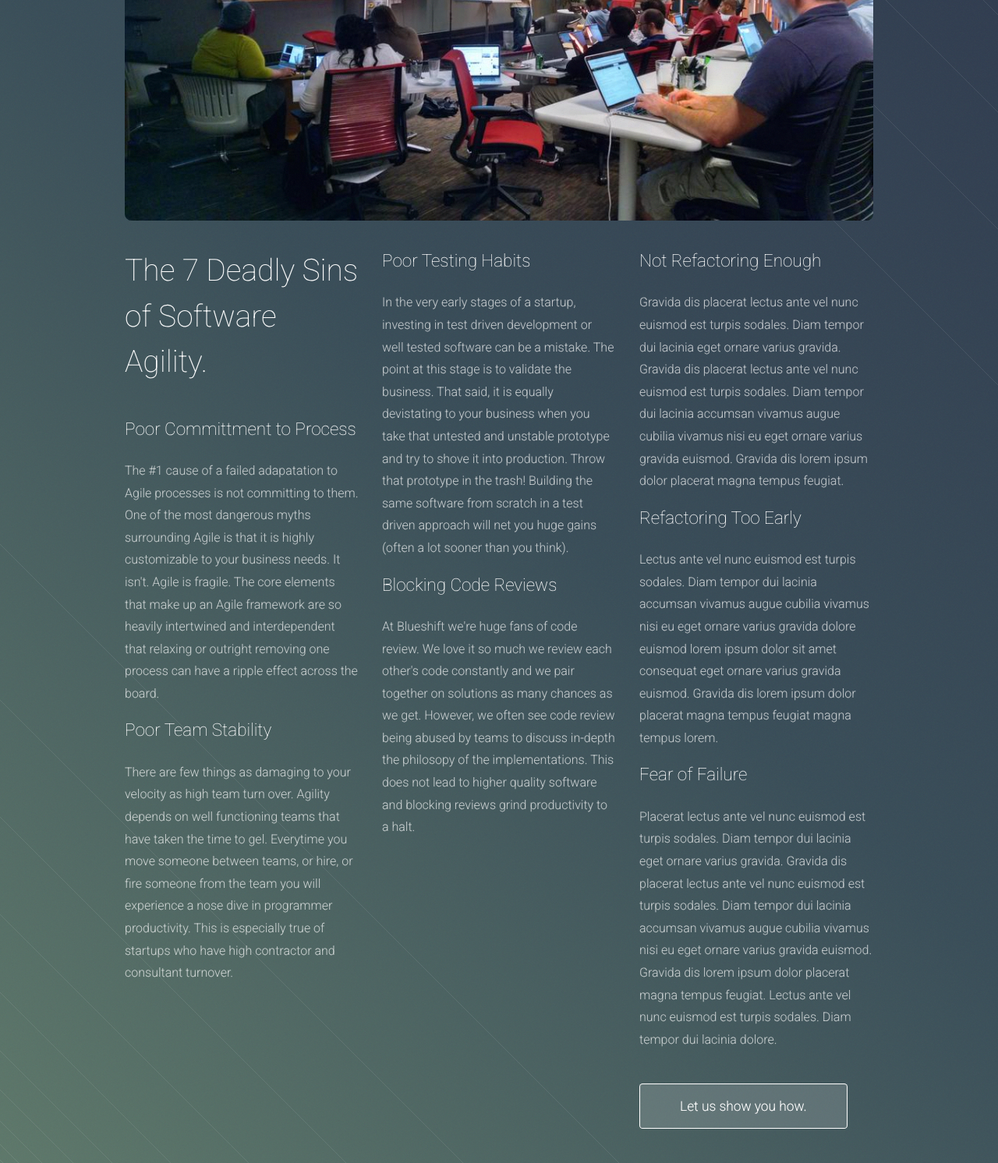
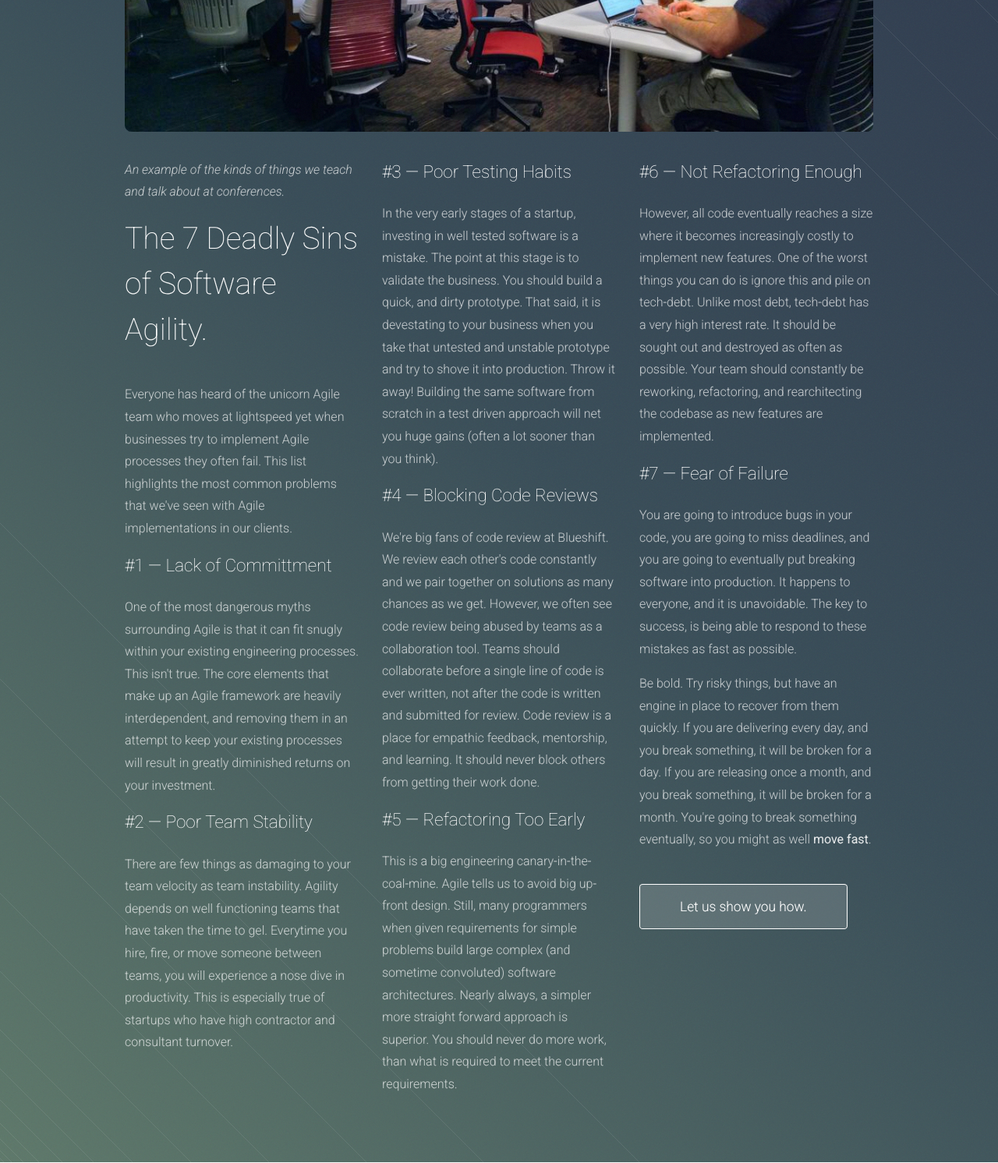
Before and after one commit to blueshiftedtech/blueshifted, a Django app: page / in a window 1280 px wide. Shown: the part 3520-5012 px from the top of the page at 78% size. Run offline with Django 3.2, Linux system fonts and the light colour scheme.

Commit message:
First launching version of the Blueshifted.tech website.

```diff
--- a/config/urls.py
+++ b/config/urls.py
@@ -20,5 +20,6 @@ from web import views
 
 urlpatterns = [
     url(r'^admin/', include(admin.site.urls)),
-    url(r'^$', views.home, name='home')
+    url(r'^$', views.home, name='home'),
+    url(r'^mail$', views.mail, name='mail')
 ]
--- a/web/templates/index.html
+++ b/web/templates/index.html
@@ -55,11 +55,9 @@
 										<h3>Concept</h3>
 									</header>
 									<p style="text-align:left;">
-										This stage is all about validation. You need to build a quick and dirty prototype to
-										get your idea off the ground. As Lean Startup entreprenuers, we get that. We
-										are experts at helping our clients zero into their top value propositions, and we'll
-										help you pick the right solution that reduces your costs and maximizes your chances
-										of success.
+										You need to build a demoable prototype to validate your concept
+                                        and get it off the ground. We'll show you how to create a solution
+                                        that maximizes your chances of success without breaking the bank.
 									</p>
 								</section>
 							</div>
@@ -70,10 +68,9 @@
 										<h3>Seed</h3>
 									</header>
 									<p style="text-align:left;">
-										During this stage it's time to start building the real deal. A high quality, well tested
-										solution is paramount to the successful growth of your business. We will help you
-										implement engineering practices that will guide you in the black arts of moving at breakneck
-										speed, while delivering an excellent product your customers will love.
+                                        You've done the validation, and you've got your first customers. It's time
+                                        to build the real deal. We will help you quickly build a high quality, well
+                                        tested product your customers will love.
 									</p>
 								</section>
 							</div>
@@ -83,11 +80,10 @@
 									<header>
 										<h3>Growth</h3>
 									</header>
-									<p style="text-align:left;">During this stage your product has been built and customers are
-										joining in droves and with that success, comes an entirely new set of problems. It's time
-										to start building for scale, to create a fantastic engineering culture, and to hire the
-										best of the best to join your company. This is a time of transition within your business,
-										and we are here to guide you through it.
+									<p style="text-align:left;">
+										It's time to engineer for scale, and start bringing your engineering in
+                                        house. We will show you how to create a fantastic engineering culture,
+                                        move at speed, and hire the best.
 									</p>
 								</section>
 							</div>
@@ -109,7 +105,7 @@
 					<div class="container">
 						<h2>Listen to what our clients say.</h2>
 
-						<blockquote>Blueshift moved my team from a "half-agile" unworkable process to real agile methods within three weeks.
+						<blockquote>Blueshift moved my team from a "half-agile" unworkable process to real Agile methods within three weeks.
 						They brought the team up to speed on using the latest front-end tooling and led by example in developing clear, concise,
 						well-tested code and coached others to do the same. In addition, their expertise with User Experience Design
 						was invaluable in establishing and refining the initial product vision before any code was ever written.
@@ -164,64 +160,83 @@
 						<span class="image featured"><img src="{% static "images/rust.jpg" %}" alt="" /></span>
 						<div class="row">
 							<div class="4u 12u(narrow)">
+                                <p><i>An example of the kinds of things we teach and talk about at conferences.</i></p>
 								<h2>The 7 Deadly Sins of Software Agility.</h2>
 
-                                <h3>Poor Committment to Process</h3>
-                                <p>The #1 cause of a failed adapatation to Agile processes is not committing to them.
-                                One of the most dangerous myths surrounding Agile is that it is highly customizable to
-                                your business needs. It isn't. Agile is fragile. The core elements that make up
-                                an Agile framework are so heavily intertwined and interdependent that relaxing or
-                                outright removing one process can have a ripple effect across the board.
+                                <p>Everyone has heard of the unicorn Agile team who moves at lightspeed yet when businesses
+                                try to implement Agile processes they often fail. This list highlights the most common
+                                problems that we've seen with Agile implementations in our clients.</p>
+
+                                <h3>#1 — Lack of Committment</h3>
+                                <p>One of the most dangerous myths surrounding Agile is that it can fit snugly within your
+                                existing engineering processes. This isn't true. The core elements that make up an Agile
+                                framework are heavily interdependent, and removing them in an attempt to keep your existing
+                                processes will result in greatly diminished returns on your investment.
                                 </p>
 
-                                <h3>Poor Team Stability</h3>
-                                <p>There are few things as damaging to your velocity as high team turn over. Agility
-                                depends on well functioning teams that have taken the time to gel. Everytime you move
-                                someone between teams, or hire, or fire someone from the team you will experience
-                                a nose dive in programmer productivity. This is especially true of startups who have
-                                high contractor and consultant turnover.
+                                <h3>#2 — Poor Team Stability</h3>
+                                <p>There are few things as damaging to your team velocity as team instability. Agility
+                                depends on well functioning teams that have taken the time to gel. Everytime you hire, fire,
+                                or move someone between teams, you will experience a nose dive in productivity. This is
+                                especially true of startups who have high contractor and consultant turnover.
                                 </p>
 
 							</div>
 							<div class="4u 12u(narrow)">
-                                <h3>Poor Testing Habits</h3>
-                                <p>In the very early stages of a startup, investing in test driven development or well
-                                tested software can be a mistake. The point at this stage is to validate the business.
-                                That said, it is equally devistating to your business when you take that untested and
-                                unstable prototype and try to shove it into production. Throw that prototype in the
-                                trash! Building the same software from scratch in a test driven approach will net you
+                                <h3>#3 — Poor Testing Habits</h3>
+                                <p>In the very early stages of a startup, investing in well tested software is a
+                                mistake. The point at this stage is to validate the business. You should build a quick,
+                                and dirty prototype. That said, it is devestating to your business when you take
+                                that untested and unstable prototype and try to shove it into production. Throw it
+                                away! Building the same software from scratch in a test driven approach will net you
                                 huge gains (often a lot sooner than you think).
                                 </p>
 
-                                <h3>Blocking Code Reviews</h3>
-                                <p>At Blueshift we're huge fans of code review. We love it so much we review each
-                                other's code constantly and we pair together on solutions as many chances as we get.
-                                However, we often see code review being abused by teams to discuss in-depth the
-                                philosopy of the implementations. This does not lead to higher quality software and
-                                blocking reviews grind productivity to a halt.
+                                <h3>#4 — Blocking Code Reviews</h3>
+                                <p>We're big fans of code review at Blueshift. We review each other's code
+                                constantly and we pair together on solutions as many chances as we get. However,
+                                we often see code review being abused by teams as a collaboration tool.
+                                Teams should collaborate before a single line of code is ever written, not
+                                after the code is written and submitted for review. Code review is a place
+                                for empathic feedback, mentorship, and learning. It should never block
+                                others from getting their work done.
                                 </p>
+
+                                <h3>#5 — Refactoring Too Early</h3>
+								<p>This is a big engineering canary-in-the-coal-mine. Agile tells
+                                us to avoid big up-front design. Still, many programmers when
+                                given requirements for simple problems build large complex (and
+                                sometime convoluted) software architectures. Nearly always,
+                                a simpler more straight forward approach is superior. You should
+                                never do more work, than what is required to meet the current
+                                requirements.
+                                </p>
+
 							</div>
 							<div class="4u 12u(narrow)">
-                                <h3>Not Refactoring Enough</h3>
-								<p>Gravida dis placerat lectus ante vel nunc euismod est turpis sodales. Diam
-								tempor dui lacinia eget ornare varius gravida. Gravida dis placerat lectus ante
-								vel nunc euismod est turpis sodales. Diam tempor dui lacinia accumsan vivamus
-								augue cubilia vivamus nisi eu eget ornare varius gravida euismod.  Gravida dis
-								lorem ipsum dolor placerat magna tempus feugiat.</p>
+                                <h3>#6 — Not Refactoring Enough</h3>
+								<p>However, all code eventually reaches a size where it becomes increasingly costly
+                                to implement new features. One of the worst things you can do is
+                                ignore this and pile on tech-debt. Unlike most debt, tech-debt has a very
+                                high interest rate. It should be sought out and destroyed as often as
+                                possible. Your team should constantly be reworking, refactoring, and
+                                rearchitecting the codebase as new features are implemented.
+                                </p>
 
-                                <h3>Refactoring Too Early</h3>
-								<p>Lectus ante vel nunc euismod est turpis sodales. Diam tempor dui lacinia
-								accumsan vivamus augue cubilia vivamus nisi eu eget ornare varius gravida dolore
-								euismod lorem ipsum dolor sit amet consequat eget ornare varius gravida euismod.
-								Gravida dis lorem ipsum dolor placerat magna tempus feugiat magna tempus lorem.</p>
+                                <h3>#7 — Fear of Failure</h3>
+                                <p>You are going to introduce bugs in your code, you are going to miss
+                                deadlines, and you are going to eventually put breaking software into
+                                production. It happens to everyone, and it is unavoidable. The key to
+                                success, is being able to respond to these mistakes as fast as possible.
+                                </p>
 
-                                <h3>Fear of Failure</h3>
-								<p>Placerat lectus ante vel nunc euismod est turpis sodales. Diam tempor dui
-								lacinia eget ornare varius gravida. Gravida dis placerat lectus ante vel nunc
-								euismod est turpis sodales. Diam tempor dui lacinia accumsan vivamus augue
-								cubilia vivamus nisi eu eget ornare varius gravida euismod.  Gravida dis
-								lorem ipsum dolor placerat magna tempus feugiat. Lectus ante vel nunc euismod
-								est turpis sodales. Diam tempor dui lacinia dolore.</p>
+                                <p>Be bold. Try risky things, but have an engine in place to recover
+                                from them quickly. If you are delivering every day, and you break
+                                something, it will be broken for a day. If you are releasing once a
+                                month, and you break something, it will be broken for a month. You're
+                                going to break something eventually, so you might as well <b>move fast</b>.
+                                </p>
+
 								<footer>
 									<a href="#fourth" class="button scrolly">Let us show you how.</a>
 								</footer>
@@ -406,15 +421,16 @@
 				<header>
 					<div class="container">
 						<h2>Magical things happen when people collaborate.</h2>
-						<p>Let's get together for coffee and talk about the future you'll create.</p>
+						<p>Let's get together for coffee and talk about what you're working on. Maybe we can help.</p>
 					</div>
 				</header>
 				<div class="content style4 featured">
 					<div class="container 75%">
-						<form method="post" action="#">
+						<form method="post" action="/mail">
+                            {% csrf_token %}
 							<div class="row 50%">
-								<div class="6u 12u(mobile)"><input type="text" placeholder="Name" /></div>
-								<div class="6u 12u(mobile)"><input type="text" placeholder="Email" /></div>
+								<div class="6u 12u(mobile)"><input name="name" type="text" placeholder="Name" /></div>
+								<div class="6u 12u(mobile)"><input name="email" type="text" placeholder="Email" /></div>
 							</div>
 							<div class="row 50%">
 								<div class="12u"><textarea name="message" placeholder="Message"></textarea></div>
--- a/web/views.py
+++ b/web/views.py
@@ -1,4 +1,53 @@
+from string import Template
+
 from django.shortcuts import render
+from django.views.decorators.http import require_http_methods
+from django.core.mail import send_mail
 
+@require_http_methods(["GET"])
 def home(request):
     return render(request, 'index.html')
+
+
+@require_http_methods(["GET", "POST"])
+def mail(request):
+    RECIPIENTS = (
+        'raymond@blueshiftedtech.com',
+        'david@blueshiftedtech.com',
+        'brian@blueshiftedtech.com'
+    )
+
+    message_template = Template("""
+    Hello,
+
+        It's bluebot again. We have a new request coming in
+        from the Blushift website.
+
+        This time it's from $name.
+        Their email is $email.
+
+        This is what they had to say:
+
+        >>>><<<<
+        $message
+        >>>><<<<
+
+    Thanks,
+    Bluebot
+    """)
+
+    if request.method == "POST":
+        name = request.POST['name']
+        email = request.POST['email']
+        message = request.POST['message']
+
+        msg = message_template.substitute(
+            name=name,
+            email=email,
+            message=message
+        )
+
+        send_mail("Bluebot: Web Request", msg,
+                "info@blueshiftedtech.com", RECIPIENTS)
+
+    return render(request, 'thanks.html')
```
Also changed, not shown: config/settings.py (+7 -0 lines), web/templates/thanks.html (added, +56 -0 lines), 2 other files.
